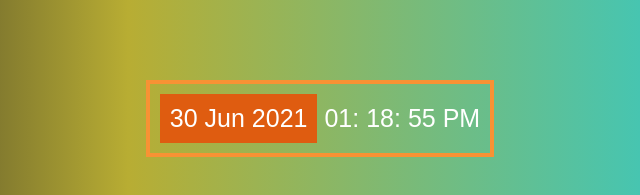
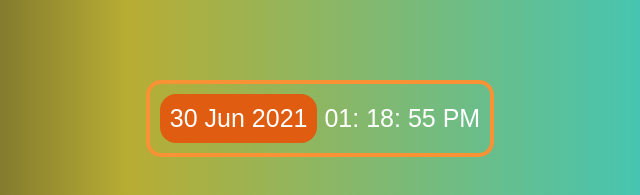
Before and after one commit to gokila1204/clock-With-JS, a plain HTML site: page index.html in a window 1280 px wide. Shown: the top 195 px of the page, 320-960 px from the left. Drawn offline with Linux system fonts and the light colour scheme.

Commit message:
Added border radius in date value

```diff
--- a/style.css
+++ b/style.css
@@ -85,6 +85,7 @@ body{
     border: 4px solid #f89234;
     padding: 10px;
     color: #fff;
+    border-radius: 15px;
 }
 .clkSpan{
     display: inline-block;
@@ -92,4 +93,5 @@ body{
 .showDate{
     padding: 10px;
     background-color: #df5c10;
+    border-radius: 16px;
 }
```
